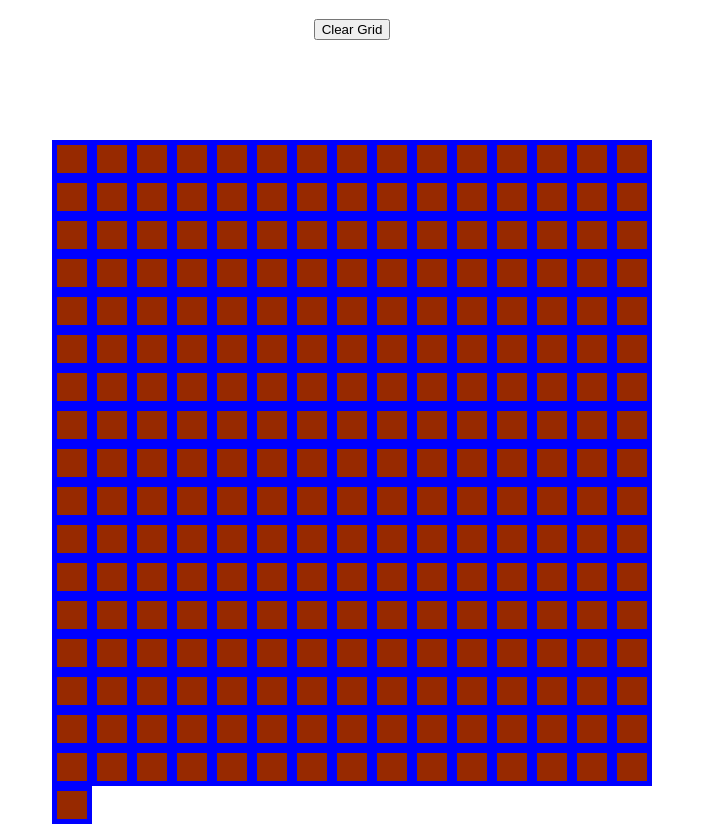
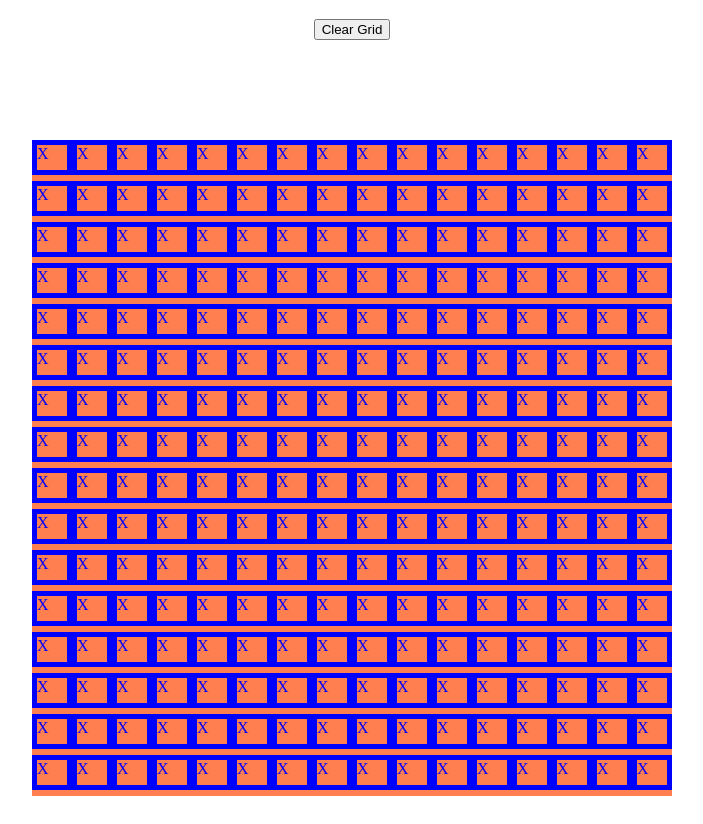
Before and after one commit to Joel-Nwamba/Etch-a-Sketch, a plain HTML site: page index.html in a window 1280 px wide. Both pictures are taken after a click on the button "Clear Grid". Shown: the part 69-893 px from the top of the page, without its empty margins (288-991 px from the left). Drawn offline with Linux system fonts and the light colour scheme.

Commit message:
More updates

```diff
--- a/css/styless.css
+++ b/css/styless.css
@@ -9,16 +9,28 @@ body {
     display: flex;
     flex-wrap: wrap;
     background-color: coral;
-    width: 600px;
-    height: 600px;
+    width: 640px;
+    height: 656px;
     margin-top: 100px;
 
 }
 
+.square {
+    color: aqua;
+    background-color: #fff;
+    /* width: 900px;
+    height: 800px; */
+}
 
 
+/*
 .square:hover {
     cursor: pointer;
     color:blueviolet;
+    font-size: 35px;
 
+} */
+
+.my-color-class {
+    background-color: aqua;
 }
--- a/index.html
+++ b/index.html
@@ -7,7 +7,7 @@
     </head>
     <body>
         <h1>Etch a Sketch</h1>
-        <button class="btn-grid">Clear Grid</button>
+        <button id="clear-grid">Clear Grid</button>
         <div id="container">
 
         </div>
--- a/js/index.js
+++ b/js/index.js
@@ -1,7 +1,8 @@
 const container = document.getElementById("container");
-const button = document.querySelector(".btn-grid");
+const clearButton = document.getElementById("clear-grid");
 let row = 16;
-let col = 16
+let col = 16;
+let squares = [];
 
 
 // create a grid
@@ -9,13 +10,21 @@ function createGrid() {
     container.style.setProperty("color", "blue");
     for(let i = 0; i < (row * col); i++) {
         const grid = document.createElement("div");
-        grid.style.backgroundColor = "#972900";
+        grid.addEventListener("mouseover", function(e) {
+            e.target.classList.add("square");
+        })
+        grid.textContent = "X";
         grid.style.width = "30px";
-        grid.style.height = "28px";
+        grid.style.height = "25px";
         grid.style.border = "5px solid blue";
-        grid.classList.add("square")
         container.appendChild(grid);
+        squares.push(grid);
+        clearButton.addEventListener("click", function() {
+            grid.style.backgroundColor = "none";
+            grid.classList.remove("square");
+        })
     }
+
 }
 
 createGrid();
```
